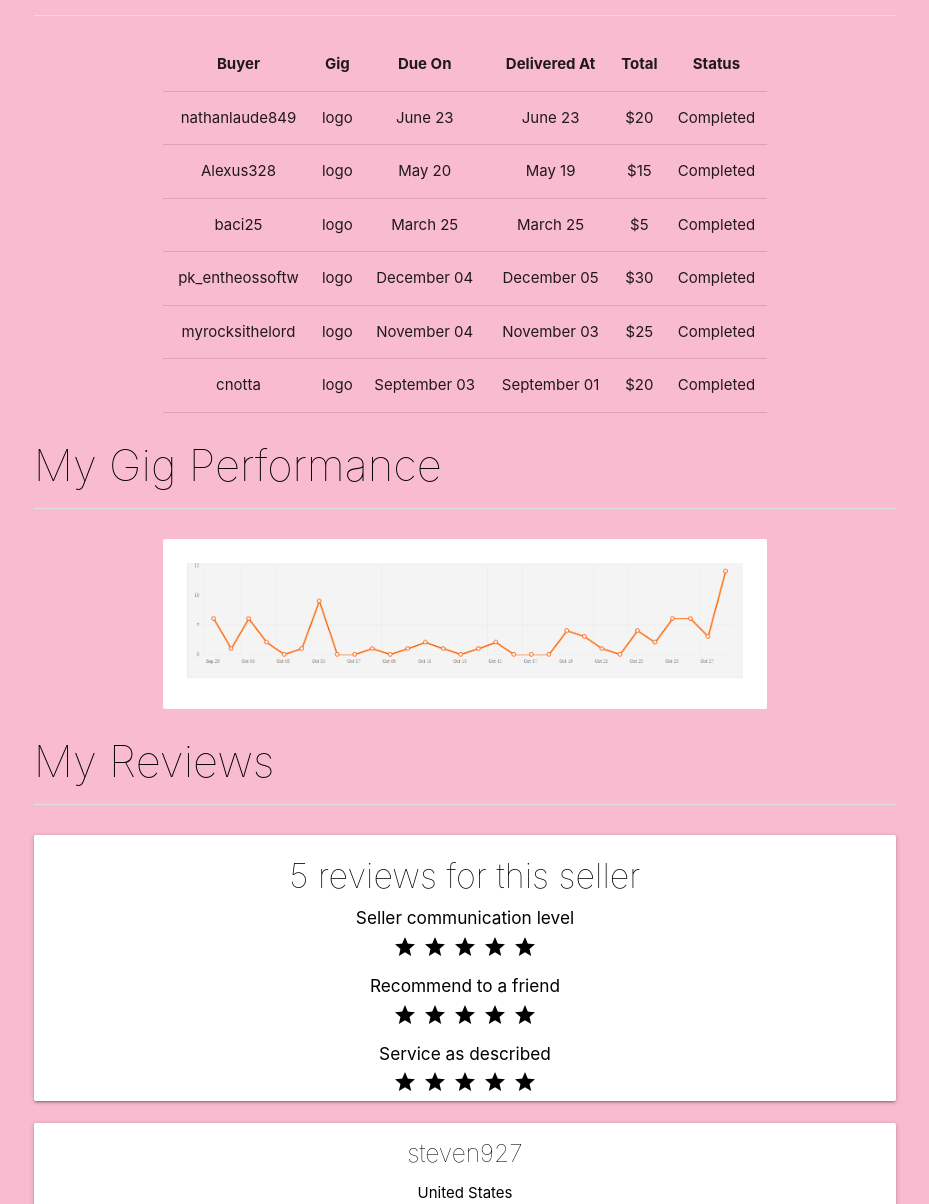
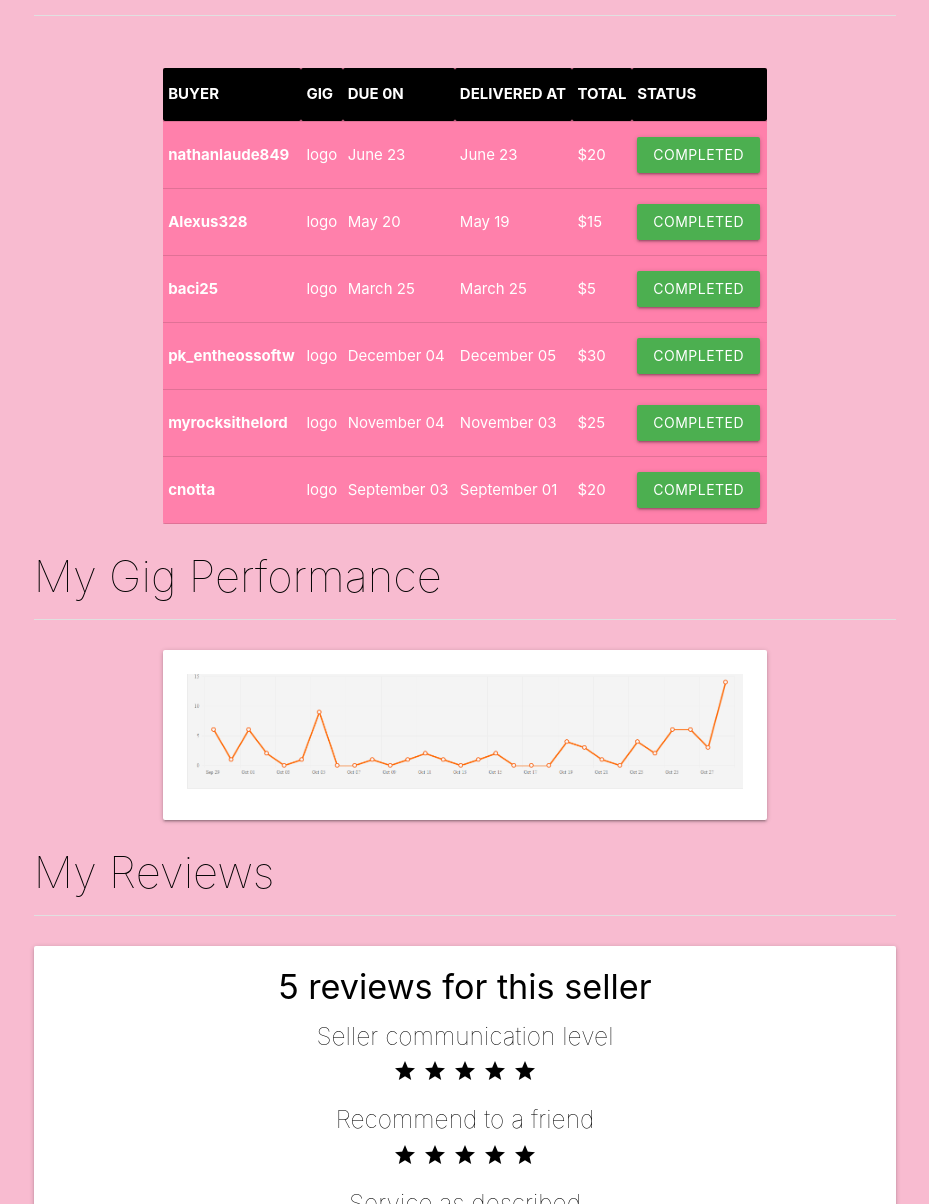
Before and after one commit to Calenty/CWD-B9, a plain HTML site: page CWD-B9/Project/index.html in a window 1280 px wide. Shown: the part 1596-2800 px from the top of the page, without its empty margins (175-1104 px from the left). Drawn offline with nearby package versions, Linux system fonts and the light colour scheme.

Commit message:
Second commit

```diff
--- a/CWD-B9/Project/index.html
+++ b/CWD-B9/Project/index.html
@@ -55,7 +55,7 @@
                         </h5>
                     </div>
                 <div class="col s9">
-                    <p class="sidenav-logo"> Gladys C. Cahayon glad.career07@gmail.com</p>
+                    <p class="sidenav-logo">Gladys C. Cahayon glad.career07@gmail.com</p>
                 </div>
             </div>
             <div class="divider"></div>
@@ -94,11 +94,10 @@
                 </ul>
             </div>
         </ul>
-
      <!-- Welcome -->
     <div class="card-panel pink lighten-4">
 
-     <h1 class="card-panel pink lighten-2 center">Welcome to my Logo Design</h1>
+     <h1 class="card-panel pink lighten-2 center white-text">WELCOME TO MY LOGO DESIGN</h1>
      <div class="divider"></div>
      <div class="container">
         <br><br><br>
@@ -109,14 +108,14 @@
         <br><br><br>
         <div class="row">
             <div class="col s20">
-             <div class="pink accent-1 card-panel pink-lighten-5 z-depth-20">
+             <div class="pink accent-1 card-panel pink-lighten-5 z-depth-20 ">
                     <div class="row valign-wrapper">
                         <div class="col s20">
                             <img src="image1.png" alt="" class="materialboxed responsive-img circle" data-caption="a woman with a hat">
                         </div>
                     <div class="col s5">
-                        <span class="black-text">
-                                I am a passionate graphic designer in any types from the Philippines. I really love to do customize design that's why am glad I have opportunity to create a design specially a logo just for you. My mission is to edit or customize a logo for clients business or personal. I will offer an honest and friendly customer service. Customer satisfaction is always my top priority. I will help you, please try my work. Thanks and may God bless you!!!
+                        <span class="white-text ">
+                             <b>I am a passionate graphic designer in any types from the Philippines. I really love to do customize design that's why am glad I have opportunity to create a design specially a logo just for you. My mission is to edit or customize a logo for clients business or personal. I will offer an honest and friendly customer service. Customer satisfaction is always my top priority. I will help you, please try my work. Thanks and may God bless you!!!</b>
                         </span>
                     </div>
                    </div>
@@ -147,67 +146,92 @@
     <h3 class="black-text text-darken-2">Completed Orders</h3>
     <div class="divider"></div>
     <div class="container">
-    <table class="centered">
+        <table class="responsive-table pink accent-1 card-panel pink-lighten-1 z-depth-0 white-text">
             <br>
             <thead>
-              <tr>
-                  <th>Buyer</th>
-                  <th>Gig</th>
-                  <th>Due On</th>
-                  <th>Delivered At</th>
-                  <th>Total</th>
-                  <th>Status</th>
+                <br>
+                <tr class="black accent-5 card-panel pink-lighten-3 z-depth-0 white-text">
+                    <th>BUYER</th>
+                    <th>GIG</th>
+                    <th>DUE 0N</th>
+                    <th>DELIVERED AT</th>
+                    <th>TOTAL</th>
+                    <th>STATUS</th>
                 </tr>
             </thead>
 
             <tbody>
                 <tr>
-                <td>nathanlaude849</td>
+                    <td>
+                        <b>nathanlaude849</b>
+                    </td>
                         <td>logo</td>
                         <td>June 23</td>
                         <td>June 23</td>
                         <td>$20</td>
-                <td>Completed</td>
+                    <td>
+                        <span class="btn waves-effect waves-darken green">Completed</span>
+                    </td>
                 </tr>
                 <tr>
-                <td>Alexus328</td>
+                    <td>
+                        <b>Alexus328</b>
+                    </td>
                         <td>logo</td>
                         <td>May 20</td>
                         <td>May 19</td>
                         <td>$15</td>
-                <td>Completed</td>
+                    <td>
+                        <span class="btn waves-effect waves-darken green">Completed</span>
+                    </td>
                 </tr>
                 <tr>
-                <td>baci25</td>
+                    <td>
+                        <b>baci25</b>
+                    </td>
                         <td>logo</td>
                         <td>March 25</td>
                         <td>March 25</td>
                         <td>$5</td>
-                <td>Completed</td>
+                    <td>
+                        <span class="btn waves-effect waves-darken green" >Completed</span>
+                    </td>
                 </tr>
                   <tr>
-                <td>pk_entheossoftw</td>
+                    <td>
+                        <b>pk_entheossoftw</b>
+                    </td>
                         <td>logo</td>
                         <td>December 04</td>
                         <td>December 05</td>
                         <td>$30</td>
-                <td>Completed</td>
+                    <td>
+                        <span class="btn waves-effect waves-darken green" >Completed</span>
+                    </td>
                 </tr>
                 <tr>
-                <td>myrocksithelord</td>
+                    <td>
+                        <b>myrocksithelord</b>
+                    </td>
                         <td>logo</td>
                         <td>November 04</td>
                         <td>November 03</td>
                         <td>$25</td>
-                <td>Completed</td>
+                    <td>
+                        <span class="btn waves-effect waves-darken green">Completed</span>
+                    </td>
                 </tr>
                 <tr>
-                <td>cnotta</td>
+                    <td>
+                        <b>cnotta</b>
+                        </td>
                         <td>logo</td>
                         <td>September 03</td>
                         <td>September 01</td>
                         <td>$20</td>
-                <td>Completed</td>
+                    <td>
+                        <span class="btn waves-effect waves-darken green">Completed</span>
+                    </td>
                 </tr>
                 </tbody>
             </table>
@@ -217,8 +241,8 @@
     <div class="divider"></div>
     <div class="container">
         <br>
-        <div class="card-panel z-depth-0">
-            <img src="image11.png" alt="" class="responsive-img">
+        <div class="card-panel">
+            <img src="image11.png" alt="" id="background" class="responsive-img">
         </div>
     </div>
     <h3 class="black-text text-darken-2">My Reviews</h3>
@@ -226,72 +250,67 @@
     <br>
     <div class="row center black-text">
         <div class="col s7 push-s5 m7 l12 card-panel deep-pink">
-            <h4>5 reviews for this seller</h4>
-                <h6 class="dashboard-title">Seller communication level</h6>
+            <h4>
+                <b>5 reviews for this seller</b>
+            </h4>
+
+                    <h5 class="dashboard-title">Seller communication level</h5>
+
                     <span>
                         <i class="material-icons">grade grade grade grade grade</i>
                     </span>
-                    <h6 class="dashboard-title" >Recommend to a friend</h6>
+                    <h5 class="dashboard-title" >Recommend to a friend</h5>
                     <span>
                         <i class="material-icons">grade grade grade grade grade</i>
                     </span>
-                    <h6 class="dashboard-title">Service as described</h6>
+                    <h5 class="dashboard-title">Service as described</h5>
                     <span>
                         <i class="material-icons">grade grade grade grade grade</i>
                     </span>
         </div>
         <div class="col s5 pull-s7 m5 l12 card-panel deep-pink lighten-2">
-                <h5>steven927</h5>
+
+                    <h6>
+                        <b>steven927</b>
+                    </h6>
+
                 <p>United States</p>
                 <span>
                     <i class="material-icons">grade grade grade grade grade</i>
                 </span>
                 <p>Great experience, would recommend.</p>
-                <h5>nathanlaude849</h5>
+                <h6>
+                    <b>nathanlaude849</b>
+                </h6>
                 <p>United States</p>
                 <span>
                     <i class="material-icons">grade grade grade grade grade</i>
                 </span>
                 <p>Thank you so much</p>
-                <h5>shawng1234</h5>
+                <h6>
+                    <b>shawng1234</b>
+                </h6>
                 <p>United States</p>
                 <span>
                     <i class="material-icons">grade grade grade grade grade</i>
                 </span>
                 <p>Great discussion. Very friendly.</p>
-                <h5>alexus328</h5>
+                <h6>
+                    <b>alexus328</b>
+                </h6>
                 <p>United States</p>
                 <span>
                     <i class="material-icons">grade grade grade grade grade</i>
                 </span>
                 <p>Gladys did a great job designing a logo for my business. She picked a good design, colors and was very attentive to my comments. Delivery on time and great communication. Overall I highly recommend her logo gig if you want a good logo quickly and at affordable price!</p>
-                <h5>gtguy09</h5>
+                <h6>
+                    <b>gtguy09</b>
+                </h6>
                 <p>United States</p>
                 <span>
                     <i class="material-icons">grade grade grade grade grade</i>
                 </span>
                 <p>Excellent seller. She was dedicated to providing a quality experience and she was very kind and understanding. I would recommend this seller.</p>
-        </div>
-    </div>
-        <!-- <div class="row">
-            <div class="col s12 m6">
-                <div class="card-panel pink">
-                    <h6 class="dashboard-title">Seller communication level</h6>
-                    <span>
-                        <i class="material-icons">grade grade grade grade grade</i>
-                    </span>
-                    <h6 class="dashboard-title" >Recommend to a friend</h6>
-                    <span>
-                        <i class="material-icons">grade grade grade grade grade</i>
-                    </span>
-                    <h6 class="dashboard-title">Service as described</h6>
-                    <span>
-                        <i class="material-icons">grade grade grade grade grade</i>
-                    </span> -->
-                </div>
-            </div>
-        </div>
-    </div>
         </div>
     </div>
 
@@ -327,4 +346,4 @@
 </script>
 
 </body>
-</html>
+</html
--- a/CWD-B9/style.css
+++ b/CWD-B9/style.css
@@ -1,4 +1,4 @@
-h1, h2, h, h4, h5, h6 p {
+h1, h2, h3, h4, h5, h6 p {
     font-weight: 200;
 }
 
```
Also changed, not shown: CWD-B9/Project/style.css (line endings or trailing spaces). Lines whose indentation alone changed are shown as unchanged.
